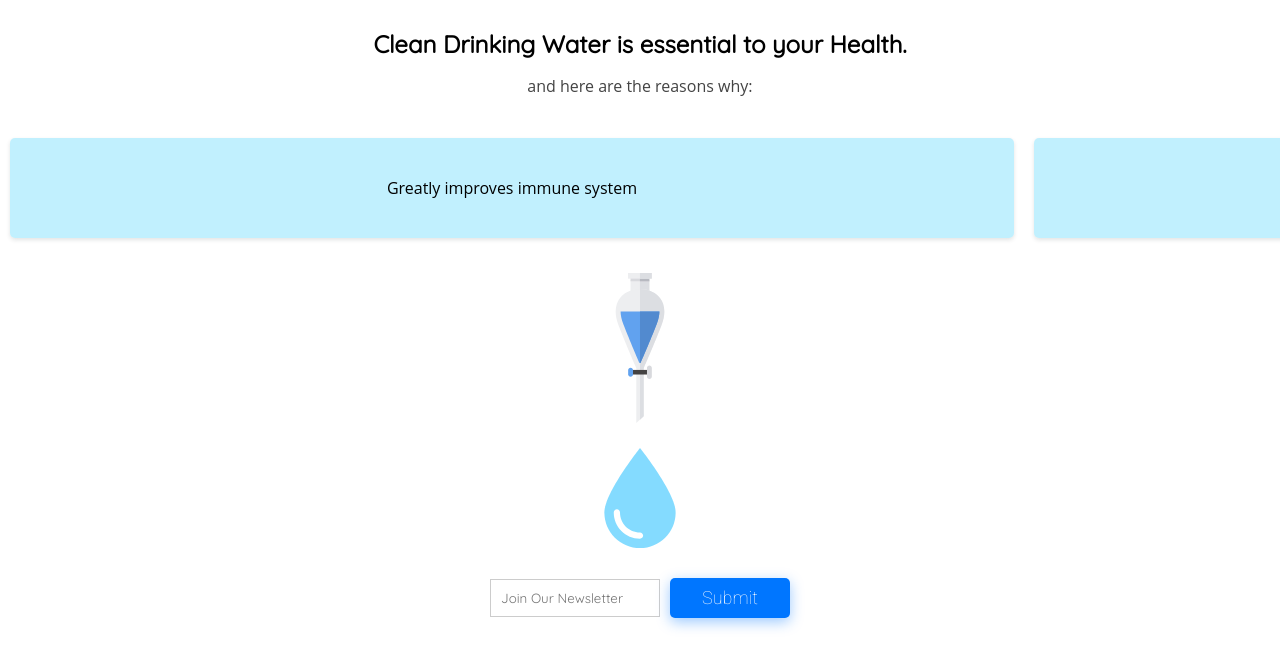
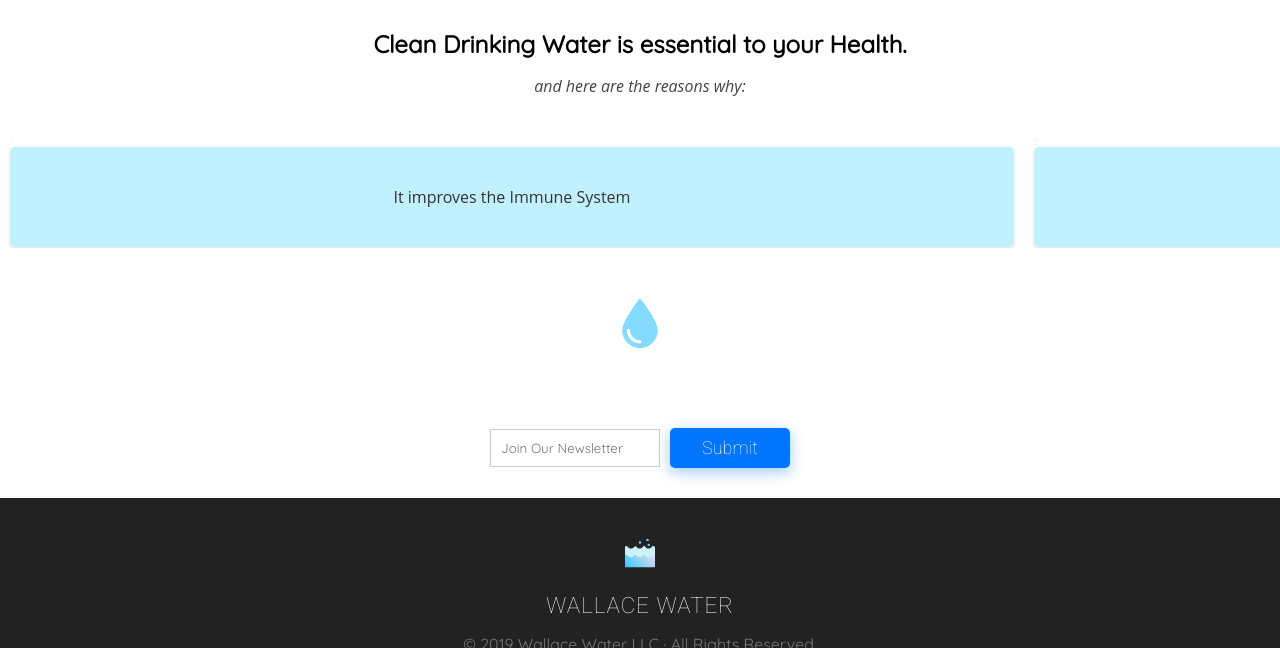
Before and after one commit to phtn/watr, a Gatsby site: page / in a window 1280 px wide. Shown: the part 692-1340 px from the top of the page. Built offline with nearby package versions, Linux system fonts and the light colour scheme; Gatsby itself is replaced by a stand-in of ours; a web font is replaced by a local one.

Commit message:
sent reasons array as props

```diff
--- a/src/pages/index.js
+++ b/src/pages/index.js
@@ -46,7 +46,7 @@ const Landing = props => {
 };
 
 const reasons = [
-  "Greatly improves immune system",
+  "It improves the Immune System",
   "Prevents Gastrointestinal diseases",
   "Improved Hydration Levels",
   "Slows down the aging process"
@@ -63,7 +63,7 @@ const FlexCenterAll = ({ child, height }) => {
 const Drop = () => {
   return (
     <Fade top>
-      <FlexCenterAll child={<img src={DropImage} alt='' height={100}/>} height={100}/>
+      <FlexCenterAll child={<img src={DropImage} alt='' height={50}/>} height={150}/>
     </Fade>
   )
 }
@@ -75,14 +75,19 @@ const Funnel = () => {
 
 const Column = ({ index, style }) => (
   <div style={style}>
+
     <div
       style={{
         height: 100,
         padding: 10,
+        fontSize: 8,
+        fontFamily: 'Roboto, sans-serif',
+        color: '#ccc'
         // backgroundColor: "rgba(52,205,250, 0.3)",
-        textAlign: "center"
+        // textAlign: "center"
       }}
     >
+    {index + 1}
       <div
         style={{
           // border: "1px solid #ccc",
@@ -97,7 +102,7 @@ const Column = ({ index, style }) => (
         }}
       >
 
-        <p style={{fontFamily: 'Open Sans, sans-serif'}}>{reasons[index]}</p>
+        <p style={{fontFamily: 'Open Sans, sans-serif', fontSize: 16, color: '#333'}}>{reasons[index]}</p>
 
       </div>
     </div>
@@ -105,6 +110,7 @@ const Column = ({ index, style }) => (
 );
 
 const Reasons = props => {
+  const { reasons } = props
   return (
     <List
       direction="horizontal"
@@ -132,7 +138,7 @@ const Essential = props => {
           Clean Drinking Water is essential to your Health.
         </h1>
         <p style={{ fontFamily: "Open Sans, sans-serif", color: "#444" }}>
-          and here are the reasons why:
+          <i>and here are the reasons why:</i>
         </p>
       </Fade>
     </div>
@@ -170,8 +176,8 @@ export default function Index() {
       <Layout title={`William Wallace Water`}>
         <Landing />
         <Bridge component={<Essential />} />
-        <Bridge component={<Reasons width={width} />} />
-        <Bridge component={<Funnel width={width} />} />
+        <Bridge component={<Reasons width={width} reasons={reasons} />} />
+        {/* <Bridge component={<Funnel width={width} />} /> */}
         <Bridge component={<Drop width={width} />} />
         <Bridge component={<Newsletter />} />
       </Layout>
```
